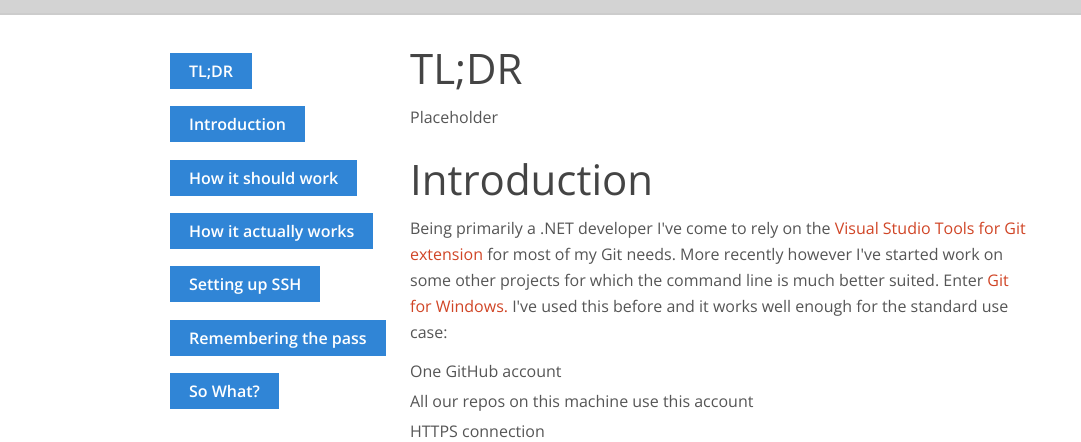
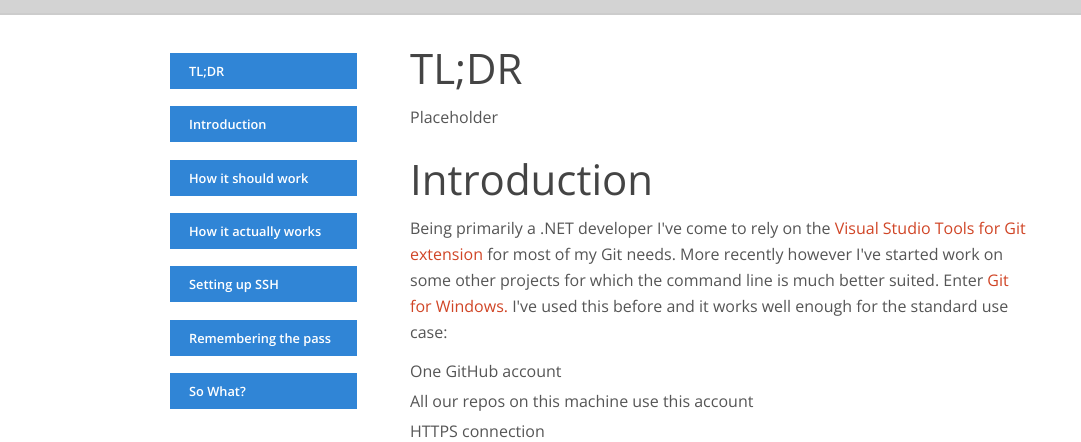
Before and after one commit to personanormal/blog-gumby, a website: page index.html in a window 1280 px wide. Shown: the part 358-800 px from the top of the page, 0-1081 px from the left. Drawn offline with nearby package versions, Linux system fonts and the light colour scheme.

Commit message:
TOC tweaking

```diff
--- a/index.html
+++ b/index.html
@@ -72,25 +72,25 @@
         <nav id="sidebar-nav-holder" class="vertical-nav" gumby-fixed="top">
           <ul id="sidebar-nav" style="padding-top:20px;">
             <li class="active">
-              <p class="skiplink medium primary"><a href="#" gumby-goto="[data-target='tldr']">TL;DR</a></p>
+              <p class="skiplink medium primary" style="width:85%; text-align:left; font-size:0.8em"><a href="#tldr" gumby-goto="[data-target='tldr']">TL;DR</a></p>
             </li>
             <li>
-              <p class="skiplink medium primary"><a href="#" gumby-goto="[data-target='intro']">Introduction</a></p>
+              <p class="skiplink medium primary" style="width:85%; text-align:left; font-size:0.8em"><a href="#" gumby-goto="[data-target='intro']">Introduction</a></p>
             </li>
             <li>
-              <p class="skiplink medium primary"><a href="#" gumby-goto="[data-target='shouldwork']">How it should work</a></p>
+              <p class="skiplink medium primary" style="width:85%; text-align:left; font-size:0.8em"><a href="#" gumby-goto="[data-target='shouldwork']">How it should work</a></p>
             </li>
             <li>
-              <p class="skiplink medium primary"><a href="#" gumby-goto="[data-target='actuallyworks']">How it actually works</a></p>
+              <p class="skiplink medium primary" style="width:85%; text-align:left; font-size:0.8em"><a href="#" gumby-goto="[data-target='actuallyworks']">How it actually works</a></p>
             </li>
             <li>
-              <p class="skiplink medium primary"><a href="#" gumby-goto="[data-target='ssh']">Setting up SSH</a></p>
+              <p class="skiplink medium primary" style="width:85%; text-align:left; font-size:0.8em"><a href="#" gumby-goto="[data-target='ssh']">Setting up SSH</a></p>
             </li>
             <li>
-              <p class="skiplink medium primary"><a href="#" gumby-goto="[data-target='passphrase']">Remembering the pass</a></p>
+              <p class="skiplink medium primary" style="width:85%; text-align:left; font-size:0.8em"><a href="#" gumby-goto="[data-target='passphrase']">Remembering the pass</a></p>
             </li>
             <li>
-              <p class="skiplink medium primary"><a href="#" gumby-goto="[data-target='sowhat']">So What?</a></p>
+              <p class="skiplink medium primary" style="width:85%; text-align:left; font-size:0.8em"><a href="#sowhat" gumby-goto="[data-target='sowhat']">So What?</a></p>
             </li>
           </ul>
         </nav>
```
